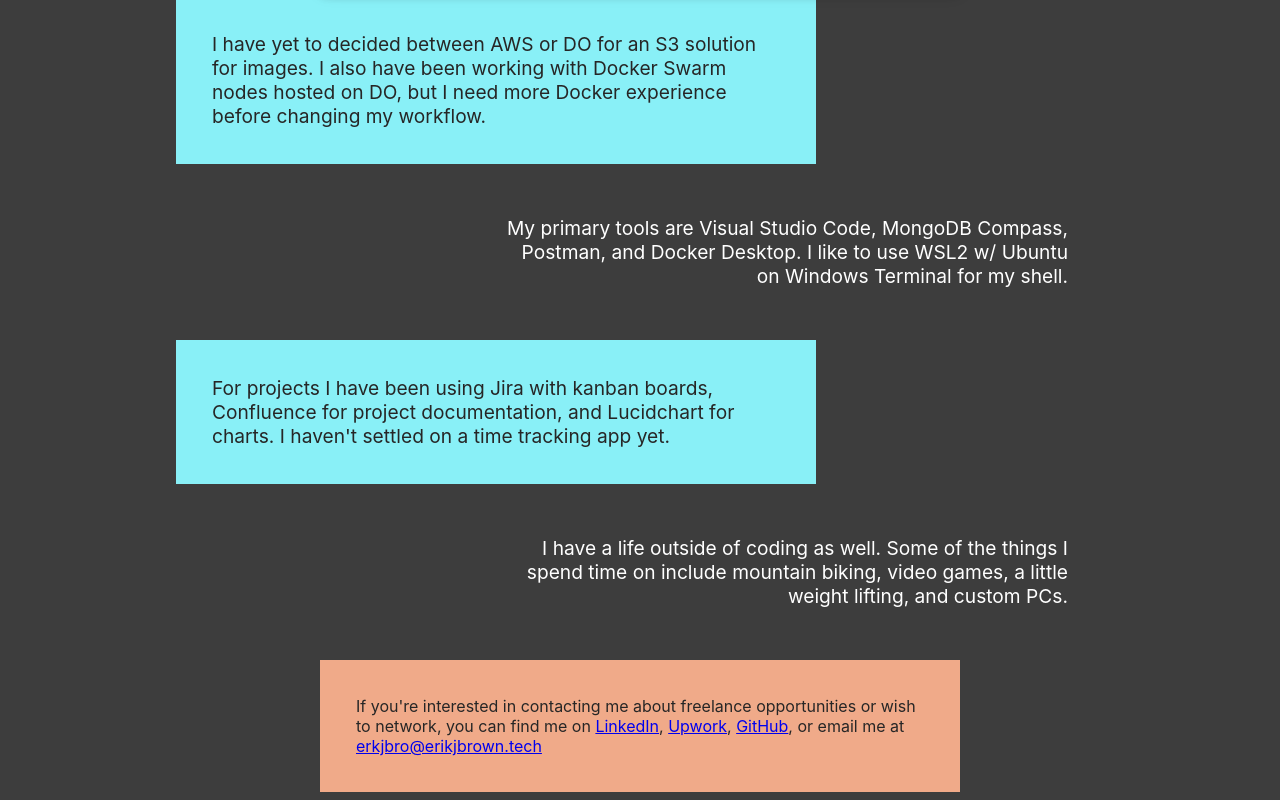
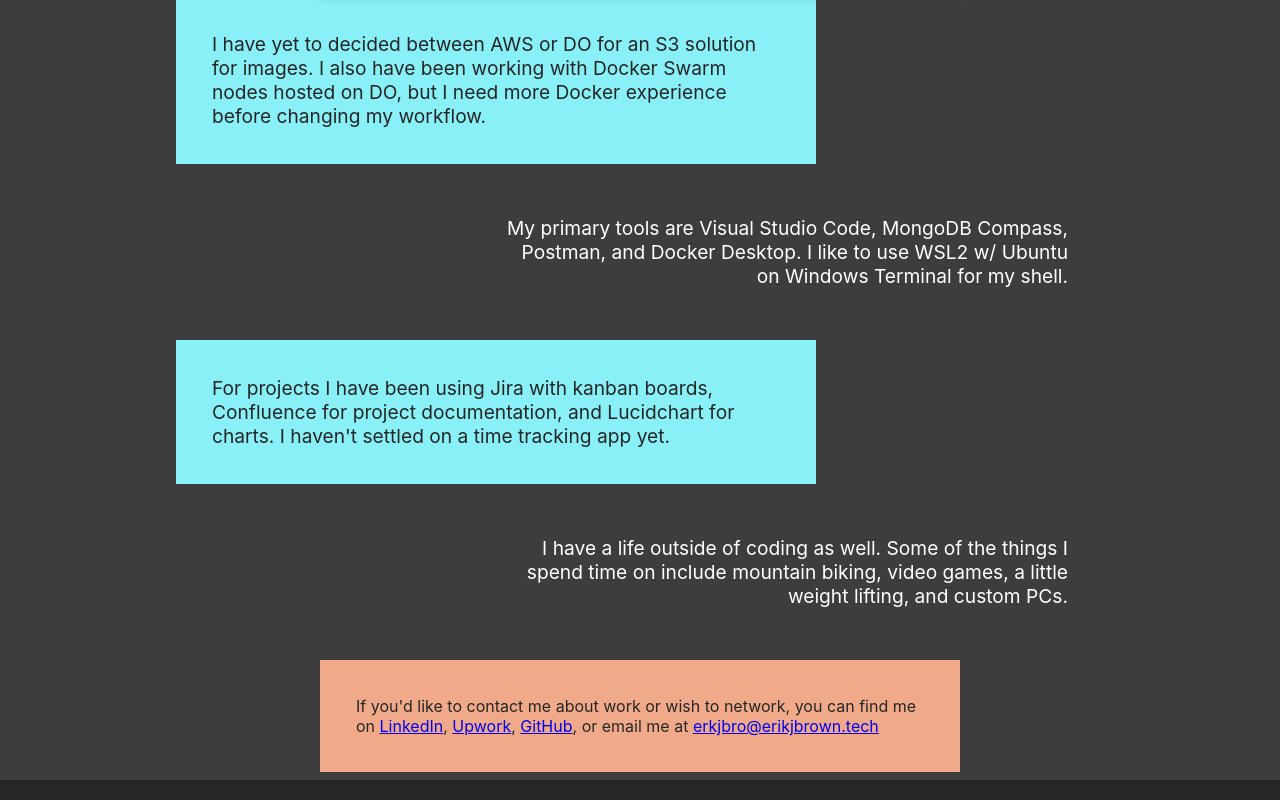
Before and after one commit to erkjbro/erkjbro-tech, a React (Create React App) app: page / in a window 1280 px wide. Shown: the part 785-1585 px from the top of the page. Built offline with nearby package versions, Linux system fonts and the light colour scheme.

Commit message:
small text edit

```diff
--- a/src/pages/Home/Home.js
+++ b/src/pages/Home/Home.js
@@ -60,7 +60,7 @@
         {PARAGRAPHS.map(p => <p key={p.id}>{p.value}</p>)}
 
         <p>
-          If you're interested in contacting me about freelance opportunities or wish to network, you can find me
+          If you'd like to contact me about work or wish to network, you can find me
           on <a href="https://https://www.linkedin.com/in/erkjbro/">LinkedIn</a>
           , <a href="https://www.upwork.com/freelancers/~01820d75b9551f9eea">Upwork</a>
           , <a href="https://github.com/erkjbro">GitHub</a>
```
